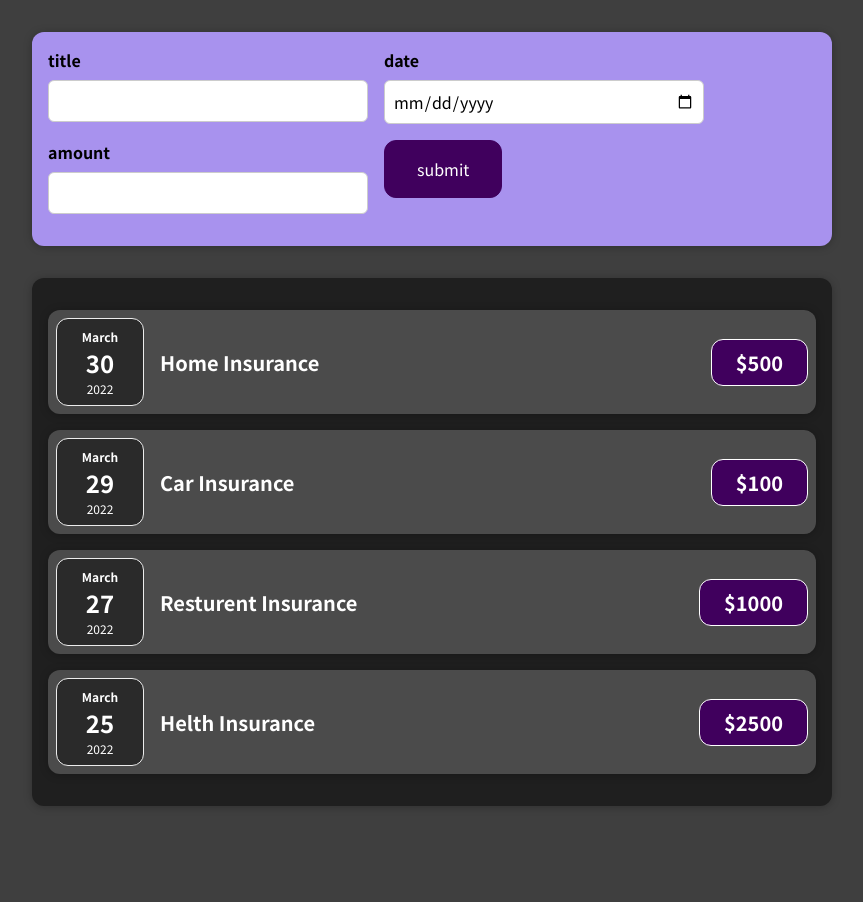
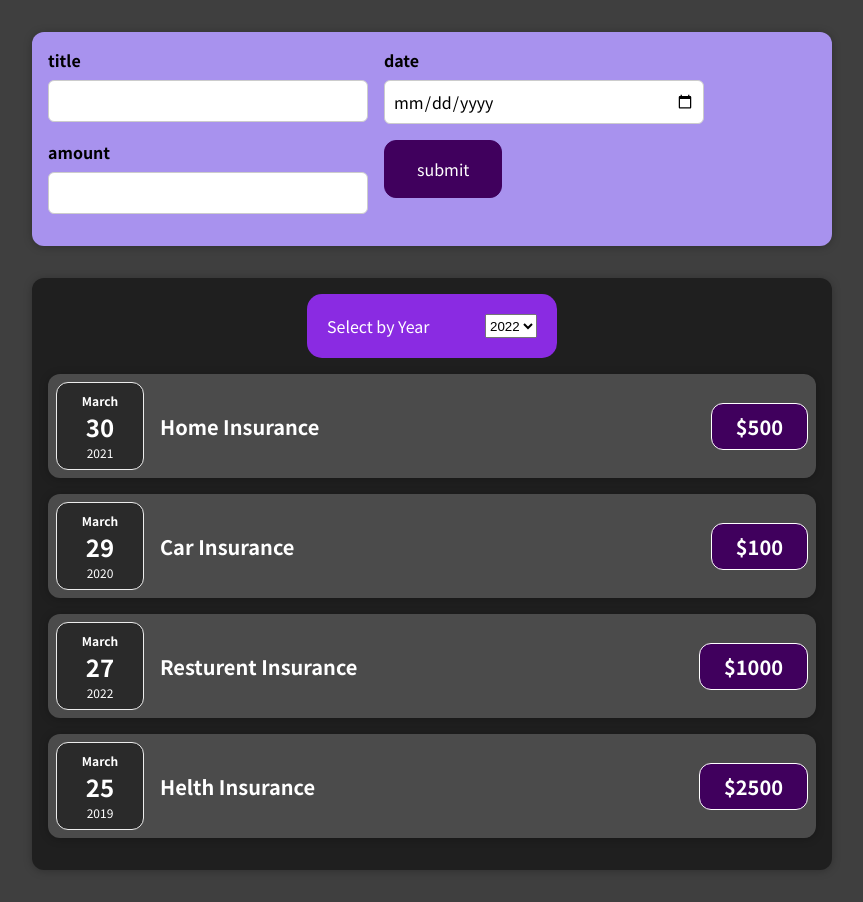
Before and after one commit to omar-abrash/react-training-project1, a React (Create React App) app: page / in a window 1280 px wide. Shown: the whole page, without its empty margins (208-1071 px from the left). Before the commit the page ends 838 px from the top, so only its background shows below. Built offline with nearby package versions, Linux system fonts and the light colour scheme.

Commit message:
add-select-options-menu

```diff
--- a/src/App.js
+++ b/src/App.js
@@ -8,13 +8,13 @@ const App = () => {
     {
       id: "e1",
       title: "Home Insurance",
-      date: new Date("2022-03-30"),
+      date: new Date("2021-03-30"),
       amount: 500,
     },
     {
       id: "e2",
       title: "Car Insurance",
-      date: new Date("2022-03-29"),
+      date: new Date("2020-03-29"),
       amount: 100,
     },
     {
@@ -26,7 +26,7 @@ const App = () => {
     {
       id: "e4",
       title: "Helth Insurance",
-      date: new Date("2022-03-25"),
+      date: new Date("2019-03-25"),
       amount: 2500,
     },
   ];
--- a/src/componants/Expenses/AllExpenseItems.js
+++ b/src/componants/Expenses/AllExpenseItems.js
@@ -1,12 +1,27 @@
 import ExpenseItem from "./ExpenseItem";
+import ExpenseFilter from "./ExpenseFilter";
 import Card from "../UI/Card";
 import "./expenses.css";
+import react, { useState } from "react";
 
 const AllExpenseItems = (props) => {
   // console.log(props); // look in here (the data come here as an object consist of array expenses)
   // console.log(props.expenses); // but in here we acess in the array expenses
+
+  // for ExpenseFilter component we need the year and then make filter for data:
+  // this mean we have change year ::> useState() hook for each change:
+
+  const [selectedYear, setSelectedYear] = useState("2022"); // initial gess 2022
+  const getNewSelectedYear = (newYear) => {
+    setSelectedYear(newYear);
+    // console.log(selectedYear);
+  };
   return (
     <Card className="expenses">
+      <ExpenseFilter
+        selected={selectedYear}
+        onChangeYear={getNewSelectedYear}
+      />
       <ExpenseItem
         title={props.expenses[0].title}
         date={props.expenses[0].date}
--- /dev/null
+++ b/src/componants/Expenses/ExpenseFilter.css
@@ -0,0 +1,11 @@
+.expense-filter {
+  margin-left: auto;
+  margin-right: auto;
+  padding: 20px;
+  border-radius: 15px;
+  width: 250px;
+  color: white;
+  display: flex;
+  justify-content: space-between;
+  background-color: blueviolet;
+}
--- /dev/null
+++ b/src/componants/Expenses/ExpenseFilter.js
@@ -0,0 +1,21 @@
+import "./ExpenseFilter.css";
+
+// this is a child component
+const ExpenseFilter = (props) => {
+  const getNewYearValue = (event) => {
+    props.onChangeYear(event.target.value);
+  };
+
+  return (
+    <div className="expense-filter">
+      <label>Select by Year</label>
+      <select value={props.selected} onChange={getNewYearValue}>
+        <option value="2022">2022</option>
+        <option value="2021">2021</option>
+        <option value="2020">2020</option>
+        <option value="2019">2019</option>
+      </select>
+    </div>
+  );
+};
+export default ExpenseFilter;
```
Also changed, not shown: 1 other file (tests, documents, lock files or other folders).
